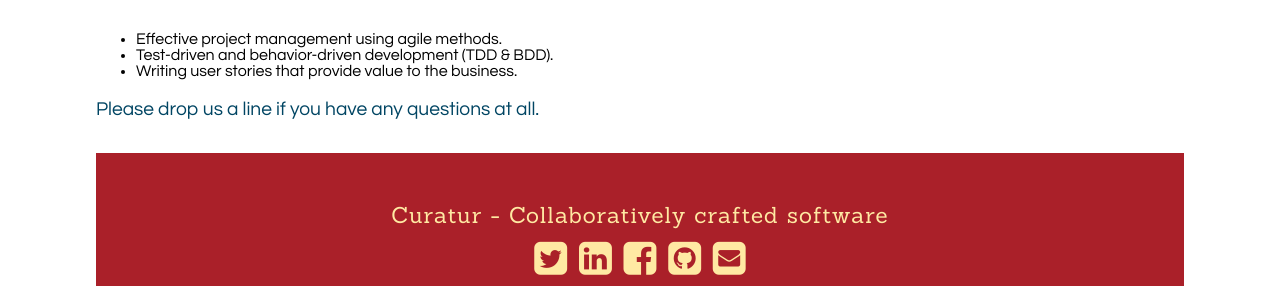
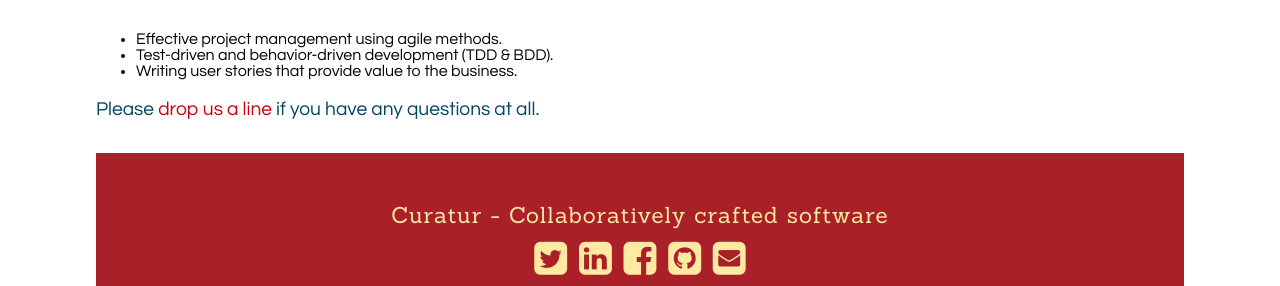
Before and after one commit to Curatur/curatur.github.io, a Jekyll site: the page built from pages/what_we_do.md, in a window 1280 px wide. Shown: the part 428-714 px from the top of the page. Built offline with Jekyll 4.4.1, drawn with Linux system fonts in a browser that asks for light colours; nearby versions of some CDN libraries; a style sheet for code colours, icons or effects is not loaded; part of the change alters nothing that is shown.

```diff
--- a/pages/what_we_do.md
+++ b/pages/what_we_do.md
@@ -26,4 +26,5 @@ covering:
 - Test-driven and behavior-driven development (TDD & BDD).
 - Writing user stories that provide value to the business.
 
-Please drop us a line if you have any questions at all.
+Please [drop us a line](/pages/contact.html) if you have any
+questions at all.
```
